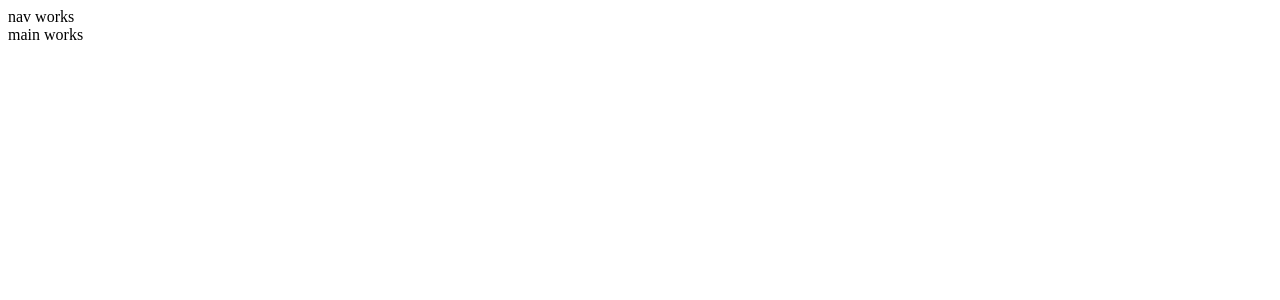
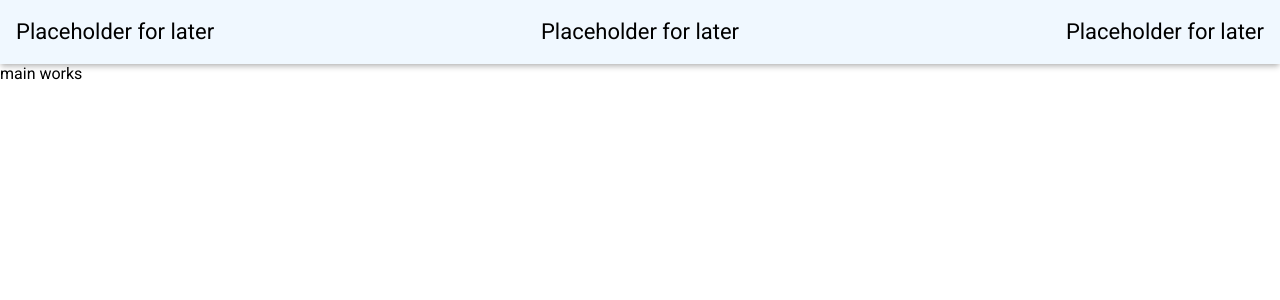
Before and after one commit to JansthcirlU/RecipesRxJS, an Angular app in the folder recipes-rxjs/: page / in a window 1280 px wide. Shown: the top 300 px of the page. Built offline with nearby package versions, Linux system fonts and the light colour scheme.

Commit message:
Add basic toolbar

```diff
--- a/recipes-rxjs/angular.json
+++ b/recipes-rxjs/angular.json
@@ -24,7 +24,10 @@
                 "input": "public"
               }
             ],
-            "styles": ["src/styles.css"],
+            "styles": [
+              "@angular/material/prebuilt-themes/azure-blue.css",
+              "src/styles.css"
+            ],
             "scripts": []
           },
           "configurations": {
@@ -77,7 +80,10 @@
                 "input": "public"
               }
             ],
-            "styles": ["src/styles.css"],
+            "styles": [
+              "@angular/material/prebuilt-themes/azure-blue.css",
+              "src/styles.css"
+            ],
             "scripts": [],
             "karmaConfig": "karma.conf.js"
           }
--- a/recipes-rxjs/package.json
+++ b/recipes-rxjs/package.json
@@ -11,10 +11,12 @@
   "private": true,
   "dependencies": {
     "@angular/animations": "^18.0.0",
+    "@angular/cdk": "~18.0.2",
     "@angular/common": "^18.0.0",
     "@angular/compiler": "^18.0.0",
     "@angular/core": "^18.0.0",
     "@angular/forms": "^18.0.0",
+    "@angular/material": "~18.0.2",
     "@angular/platform-browser": "^18.0.0",
     "@angular/platform-browser-dynamic": "^18.0.0",
     "@angular/router": "^18.0.0",
--- a/recipes-rxjs/src/app/app.component.html
+++ b/recipes-rxjs/src/app/app.component.html
@@ -1,7 +1,5 @@
 <header>
-  <nav>
-    nav works
-  </nav>
+  <app-navbar></app-navbar>
 </header>
 
 <main>
--- a/recipes-rxjs/src/app/app.component.ts
+++ b/recipes-rxjs/src/app/app.component.ts
@@ -1,10 +1,11 @@
 import { Component } from '@angular/core';
 import { RouterOutlet } from '@angular/router';
+import { NavbarComponent } from './components/navbar/navbar.component';
 
 @Component({
   selector: 'app-root',
   standalone: true,
-  imports: [RouterOutlet],
+  imports: [RouterOutlet, NavbarComponent],
   templateUrl: './app.component.html',
   styleUrl: './app.component.css',
 })
--- a/recipes-rxjs/src/app/app.config.ts
+++ b/recipes-rxjs/src/app/app.config.ts
@@ -2,10 +2,11 @@ import { ApplicationConfig, provideZoneChangeDetection } from '@angular/core';
 import { provideRouter } from '@angular/router';
 
 import { routes } from './app.routes';
+import { provideAnimationsAsync } from '@angular/platform-browser/animations/async';
 
 export const appConfig: ApplicationConfig = {
   providers: [
     provideZoneChangeDetection({ eventCoalescing: true }),
-    provideRouter(routes),
+    provideRouter(routes), provideAnimationsAsync(),
   ],
 };
--- /dev/null
+++ b/recipes-rxjs/src/app/components/navbar/navbar.component.css
@@ -0,0 +1,7 @@
+mat-toolbar {
+  background-color: aliceblue ;
+  color: black;
+  display: flex;
+  justify-content: space-between;
+  box-shadow: 0px 4px 6px -1px rgba(0, 0, 0, 0.2), 0px 2px 4px -1px rgba(0, 0, 0, 0.12);
+}
--- /dev/null
+++ b/recipes-rxjs/src/app/components/navbar/navbar.component.html
@@ -0,0 +1,5 @@
+<mat-toolbar>
+    <span>Placeholder for later</span>
+    <span>Placeholder for later</span>
+    <span>Placeholder for later</span>
+</mat-toolbar>
--- a/recipes-rxjs/src/index.html
+++ b/recipes-rxjs/src/index.html
@@ -6,7 +6,9 @@
     <base href="/" />
     <meta name="viewport" content="width=device-width, initial-scale=1" />
     <link rel="icon" type="image/x-icon" href="favicon.ico" />
-  </head>
+      <link href="https://fonts.googleapis.com/css2?family=Roboto:wght@300;400;500&display=swap" rel="stylesheet">
+    <link href="https://fonts.googleapis.com/icon?family=Material+Icons" rel="stylesheet">
+</head>
   <body>
     <app-root></app-root>
   </body>
--- a/recipes-rxjs/src/styles.css
+++ b/recipes-rxjs/src/styles.css
@@ -1 +1,4 @@
 /* You can add global styles to this file, and also import other style files */
+
+html, body { height: 100%; }
+body { margin: 0; font-family: Roboto, "Helvetica Neue", sans-serif; }
```
Also changed, not shown: recipes-rxjs/src/app/components/navbar/navbar.component.ts (added, +13 -0 lines), 2 other files (tests, documents, lock files or other folders).
